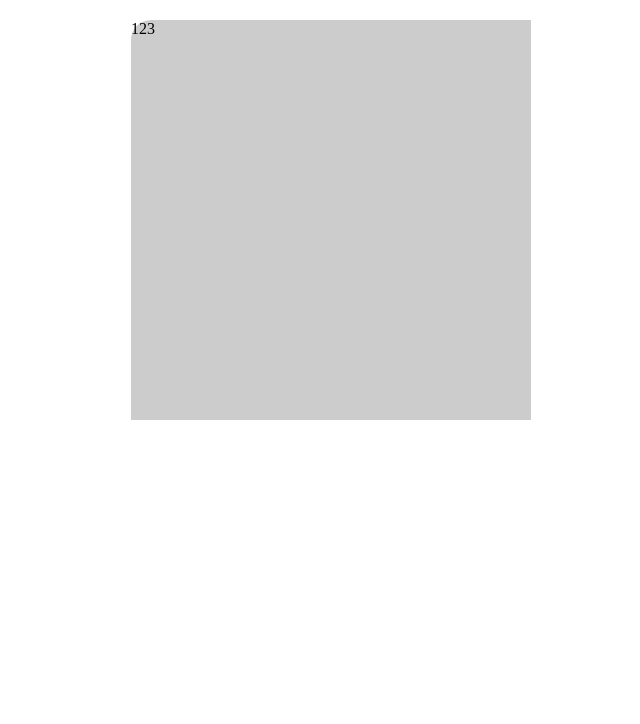
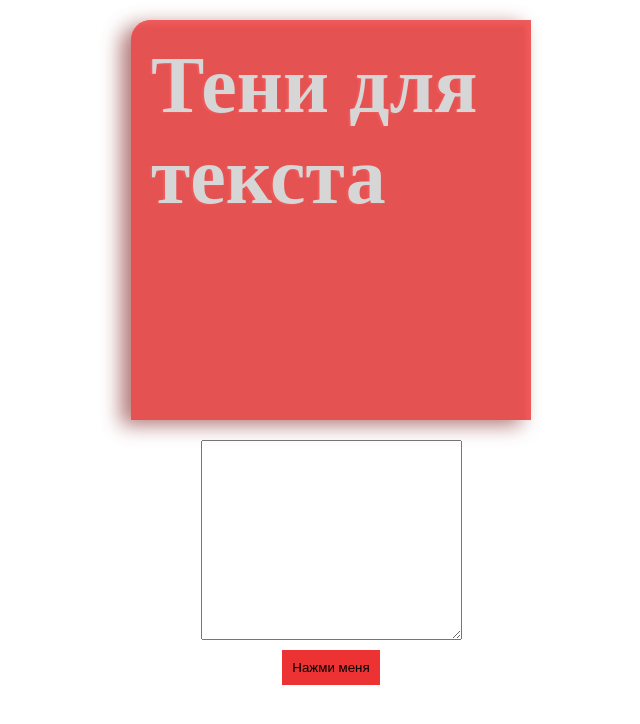
Before and after one commit to Descalzo1980/HTMLCSS, a plain HTML site: page css3/index.html in a window 1280 px wide. Shown: the whole page, without its empty margins (309-949 px from the left). Drawn offline with Linux system fonts and the light colour scheme.

Commit message:
somecss3

```diff
--- a/css3/css3.css
+++ b/css3/css3.css
@@ -1,7 +1,48 @@
+*,
+*:before,
+*:after{
+    box-sizing: border-box;
+}
+
 .element{
     width: 400px;
     height: 400px;
-    background-color: #ccc;
+    background-color: rgb(223, 39, 39);
     margin: 20px auto;
     border-radius: 20px 0 0 0;
+    /* border-radius: 20% 0 20px 0/ 30% 0 30% 0 ; */
+    box-shadow: -5px 5px 5px #ec3232 inset, -10px 5px 20px rgb(160, 87, 87);
+    padding: 20px;
+    font-family: Arial serif;
+    font-size: 40px;
+    opacity: 0.8;
 }
+
+.element-title{
+    margin: 0;
+    color: #ccc;
+    text-shadow: -2px 1px 2px #ec3232;
+}
+textarea{
+    display: block;
+    margin-left: auto;
+    margin-right: auto;
+    resize: vertical;
+    min-height: 200px;
+}
+button{
+    display: block;
+    margin-left: auto;
+    margin-right: auto;
+    margin-top: 10px;
+    padding: 10px;
+    background-color:#ec3232;
+    border: none;
+}
+button:hover,
+button:focus{
+    background-color:#39ee14;
+    transition: background 0.8s linear;
+    border:1px solid darkred;
+    cursor: pointer;
+}
--- a/css3/index.html
+++ b/css3/index.html
@@ -1,5 +1,6 @@
 <!DOCTYPE html>
 <html lang="en">
+
 <head>
     <meta charset="UTF-8">
     <meta http-equiv="X-UA-Compatible" content="IE=edge">
@@ -7,7 +8,13 @@
     <link rel="stylesheet" href="css3.css">
     <title>CSS3</title>
 </head>
+
 <body>
-    <div class="element">123</div>
+    <div class="element">
+        <h1 class="element-title">Тени для текста</h1>
+    </div>
+    <textarea class="text-form"name="" id="" cols="30" rows="10"></textarea>
+    <button>Нажми меня</button>
 </body>
+
 </html>
```
